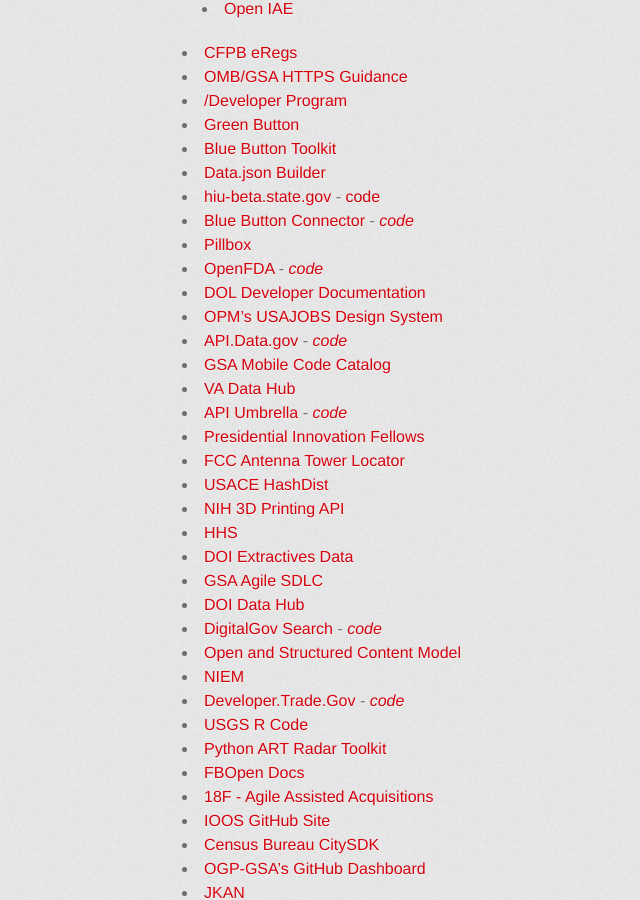
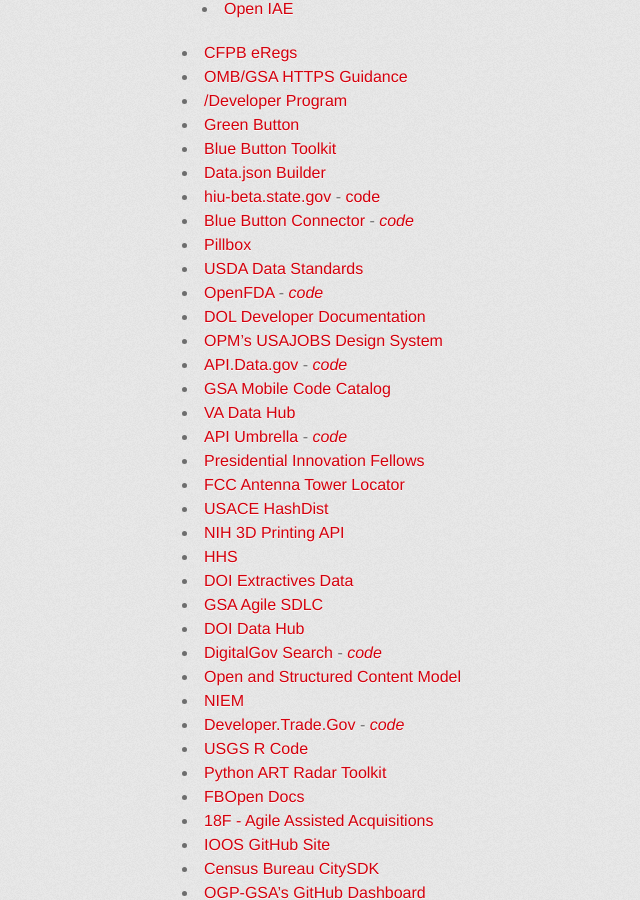
Before and after one commit to GSA/Open-Data-Collaboration-Sandbox, a Jekyll site: the page built from website_examples.md, in a window 1280 px wide and 900 px high, scrolled down 761 px. Shown: the whole window, without its empty margins (168-808 px from the left). Built offline with Jekyll 4.4.1, drawn with Linux system fonts in a browser that asks for light colours; some web fonts are replaced.

Commit message:
adding usda

```diff
--- a/website_examples.md
+++ b/website_examples.md
@@ -33,6 +33,7 @@
 * [hiu-beta.state.gov](http://hiu-beta.state.gov/) - [code](https://github.com/state-hiu/hiu.state.gov)
 * [Blue Button Connector](http://bluebuttonconnector.healthit.gov/) - *[code](https://github.com/blue-button/connector/tree/gh-pages)*
 * [Pillbox](https://hhs.github.io/pillbox/)
+* [USDA Data Standards](https://usda.github.io/data-standards/)
 * [OpenFDA](http://open.fda.gov/) - *[code](https://github.com/FDA/open.fda.gov)*
 * [DOL Developer Documentation](http://usdepartmentoflabor.github.io/DOLAPI/)
 * [OPM's USAJOBS Design System](http://usajobs.github.io/design-system/getting-started/)
```
